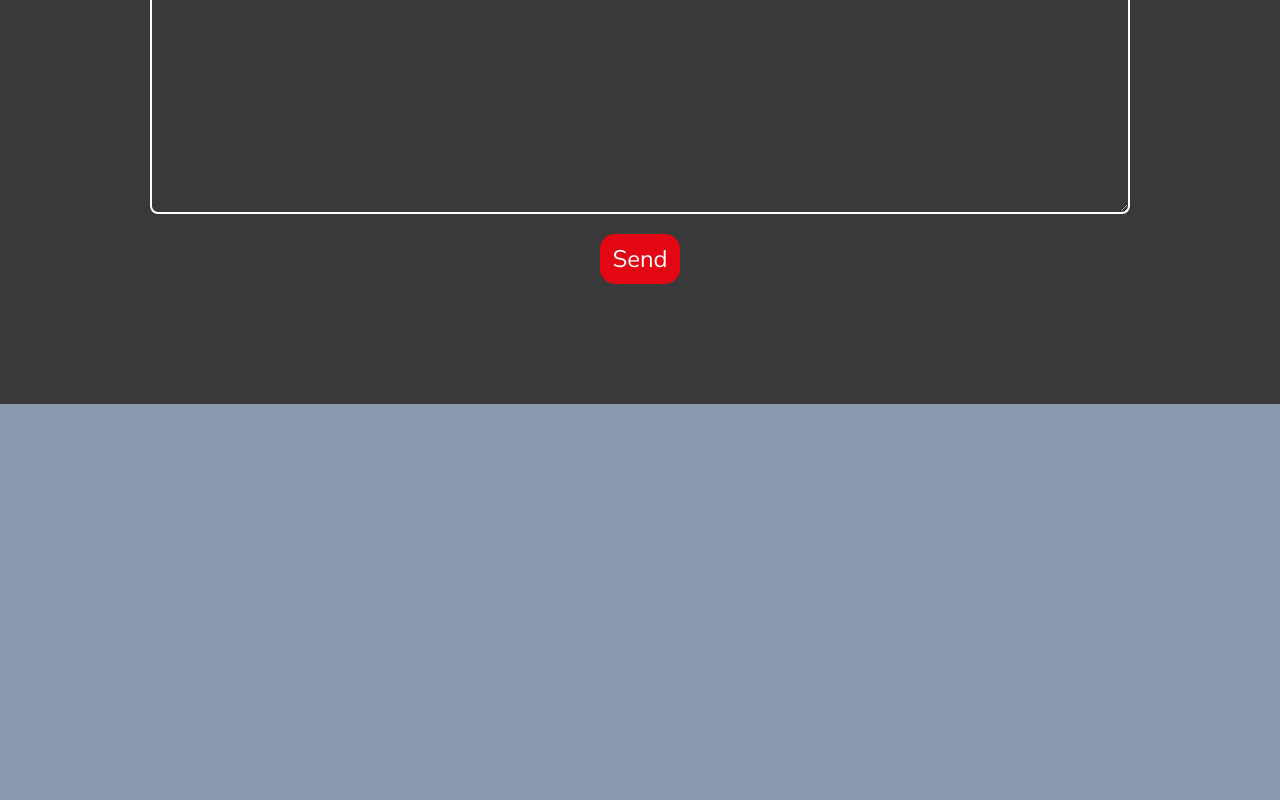
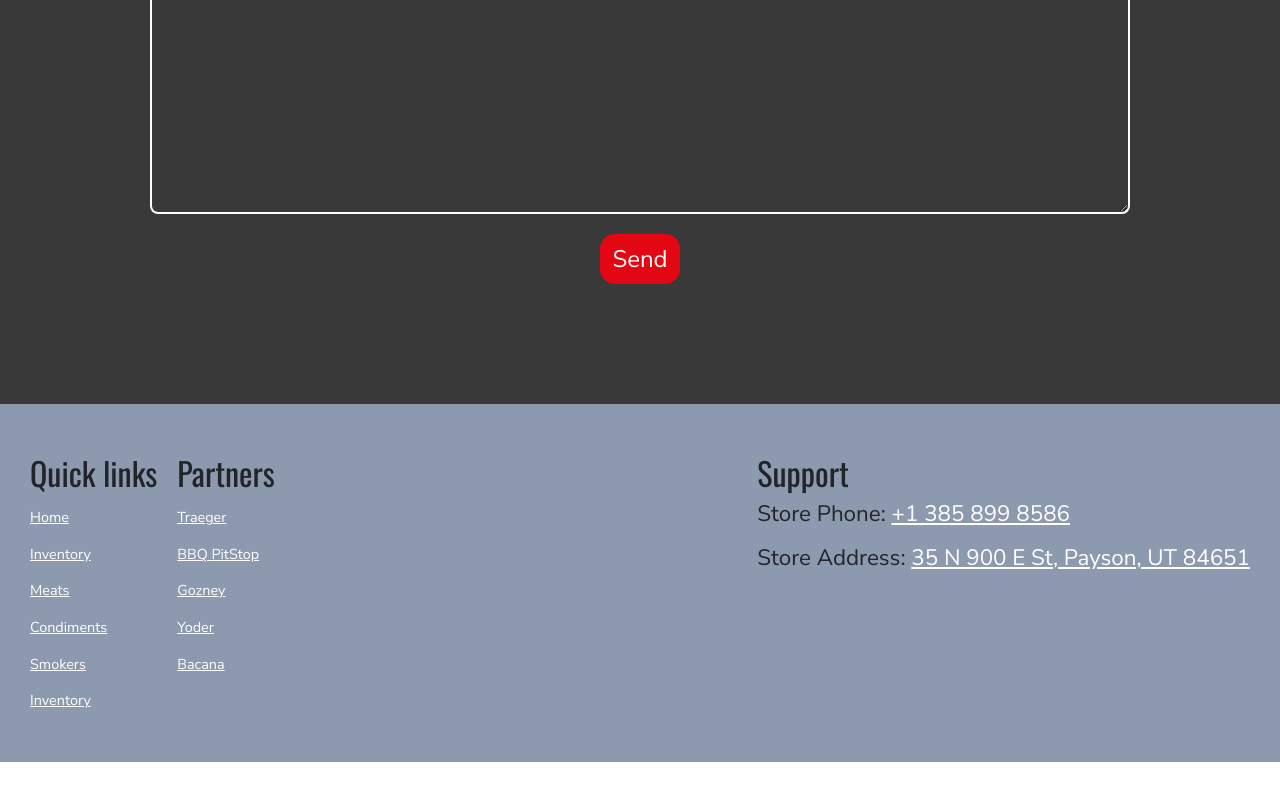
Before and after one commit to Thomas-Cottis-21/western_hills_meats, a React (Vite) app: page / in a window 1280 px wide. Shown: the part 5288-6088 px from the top of the page. After the commit the page ends 6050 px from the top, so only its background shows below. Built offline with nearby package versions, Linux system fonts and the light colour scheme; no server answers.

Commit message:
footer with necessary links, next is to get form working + create vendor page

```diff
--- a/src/assets/style/_footer.scss
+++ b/src/assets/style/_footer.scss
@@ -1,6 +1,52 @@
 #footer {
-    height: 100lvh;
     background-color: $accent;
+    padding: 20px 0px;
 
+    .footerContainer {
+        display: flex;
+        flex-direction: column;
+        justify-content: space-between;
+        flex: 1;
+        padding: 15px;
 
+        .footerLinksContainer {
+            display: flex;
+            flex-direction: row;
+            justify-content: left;
+            padding: 15px;
+
+            .footerLinks {
+                display: flex;
+                flex-direction: column;
+                gap: 15px;
+                padding: 0px 20px 0px 0px;
+
+                a {
+                    font-size: $footer;
+                    font-family: $content;
+                }
+
+                a:hover {
+                    color: $attention;
+                }
+            }
+        }
+        .footerSupportContainer {
+            display: flex;
+            flex-direction: column;
+            align-items: safe;
+            padding: 15px;
+
+            a:hover {
+                color: $attention;
+            }
+        }
+    }
 }
+@media (min-width: 768px) {
+    #footer {
+        .footerContainer {
+            flex-direction: row;
+        }
+    }
+}
--- a/src/assets/style/_variables.scss
+++ b/src/assets/style/_variables.scss
@@ -7,6 +7,7 @@ $title-xl: 4rem;
 $title: 3rem;
 $title-sm: 2rem;
 $subtitle: 1.4rem;
+$footer: .9rem;
 $button: 1.5rem;
 $input: 1.4rem;
 
--- a/src/components/Footer.comp.jsx
+++ b/src/components/Footer.comp.jsx
@@ -1,11 +1,71 @@
+import { Link } from "react-router-dom";
+
 const Footer = () => {
     return (
-        <section id="footer">
-            <div>
-
-            </div>
-        </section>
-    );
+			<footer id="footer">
+				<div className="footerContainer">
+					<div className="footerLinksContainer">
+						<div className="footerLinks">
+							<h2>Quick links</h2>
+							<a href="/">Home</a>
+							<a href="/inventory">Inventory</a>
+							<a href="/inventory/meats">Meats</a>
+							<a href="/inventory/condiments">Condiments</a>
+							<a href="/inventory/smokers">Smokers</a>
+							<a href="/inventory">Inventory</a>
+						</div>
+						<div className="footerLinks">
+							<h2>Partners</h2>
+							<a
+								href="https://www.traeger.com/"
+								target="_blank"
+								rel="noopener noreferrer">
+								Traeger
+							</a>
+							<a
+								href="https://www.bbqpitstop.com/"
+								target="_blank"
+								rel="noopener noreferrer">
+								BBQ PitStop
+							</a>
+							<a
+								href="https://us.gozney.com/"
+								target="_blank"
+								rel="noopener noreferrer">
+								Gozney
+							</a>
+							<a
+								href="https://www.yodersmokers.com/"
+								target="_blank"
+								rel="noopener noreferrer">
+								Yoder
+							</a>
+							<a
+								href="https://bacanagrills.com/"
+								target="_blank"
+								rel="noopener noreferrer">
+								Bacana
+							</a>
+						</div>
+					</div>
+					<div className="footerSupportContainer">
+						<h2>Support</h2>
+						<p className="subtitle">
+							Store Phone: <a href="tel:+13858998586">+1 385 899 8586</a>
+						</p>
+						<p className="subtitle">
+							Store Address:{" "}
+							<a
+								href="https://www.google.com/maps/place/Western+Hills+Meats%2FBBQ+Pit+Stop/@40.0438898,-111.720504,17z/data=!3m1!4b1!4m6!3m5!1s0x874da565e0b89d15:0x8a9eeae05a44346f!8m2!3d40.0438898!4d-111.7179291!16s%2Fg%2F11ss5b_t99?entry=ttu"
+								target="_blank"
+								rel="noopener noreferrer">
+								35 N 900 E St, Payson, UT 84651
+							</a>
+						</p>
+					</div>
+				</div>
+			</footer>
+		);
 }
 
 export default Footer;
```
